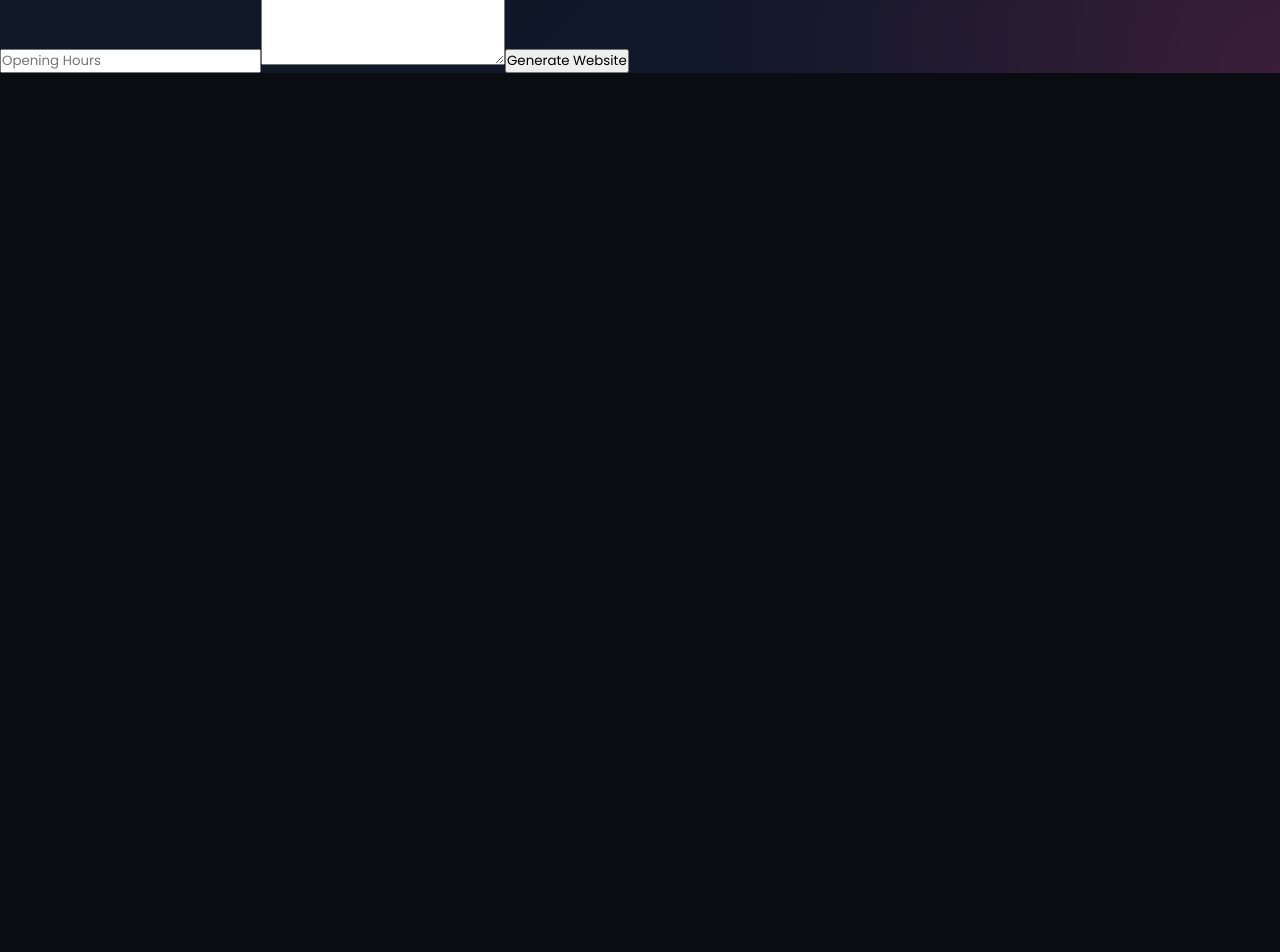
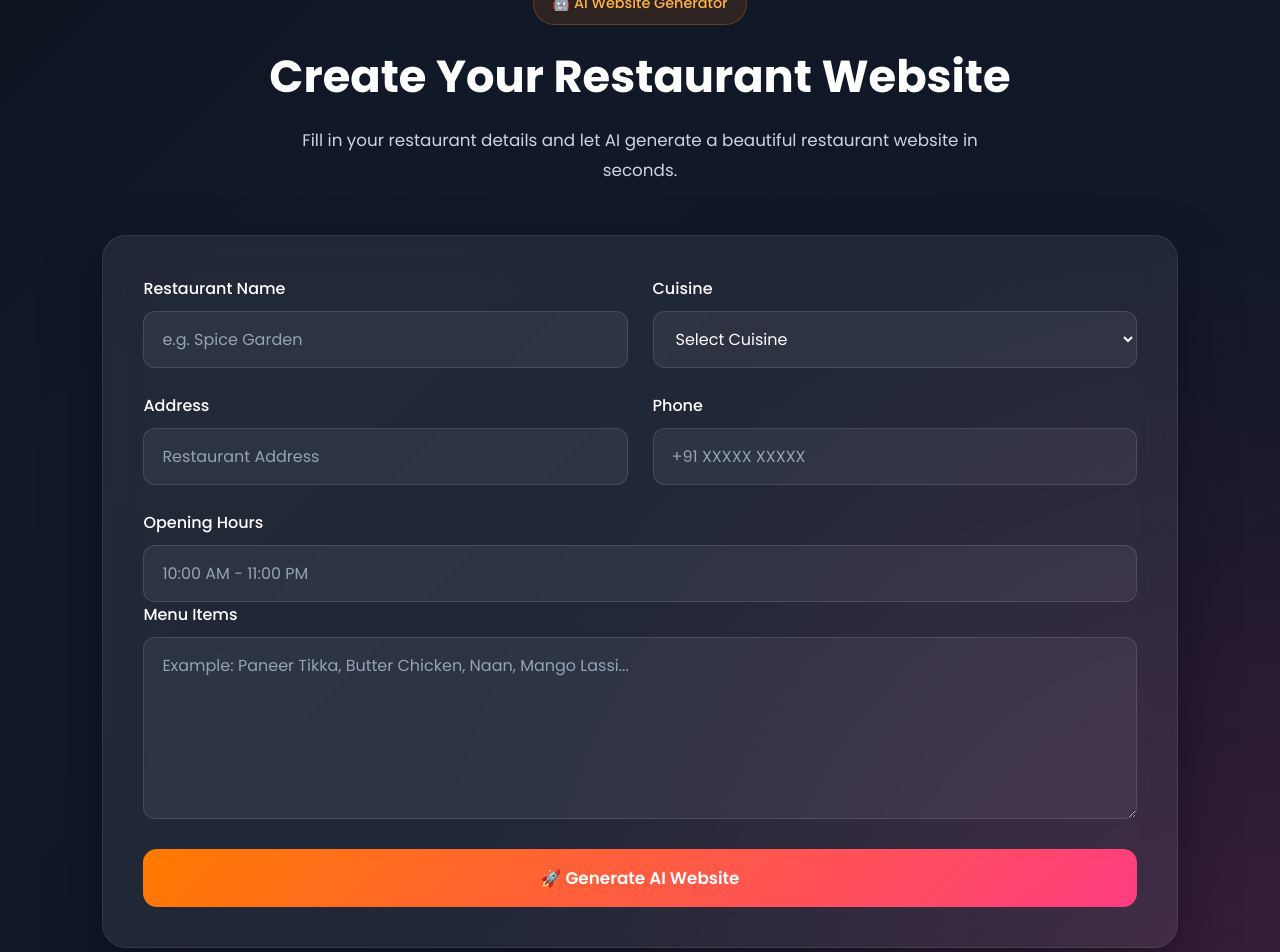
Before and after one commit to rashmita-codes/restaurant-ai-generator, a React (Vite) app in the folder client/: page / in a window 1280 px wide. Shown: the part 1340-2292 px from the top of the page. Before the commit the page ends 1413 px from the top, so only its background shows below. Built offline with nearby package versions, Linux system fonts and the light colour scheme.

Commit message:
Updated Restaurant Form

```diff
--- /dev/null
+++ b/client/src/components/RestaurantForm.css
@@ -0,0 +1,212 @@
+/* =========================================
+   GENERATOR SECTION
+========================================= */
+
+.generator-section {
+  padding: 100px 8%;
+}
+
+.generator-container {
+  max-width: 1100px;
+  margin: auto;
+}
+
+/* =========================================
+   HEADER
+========================================= */
+
+.generator-header {
+  text-align: center;
+  margin-bottom: 50px;
+}
+
+.generator-badge {
+  display: inline-block;
+  padding: 10px 18px;
+  border-radius: 50px;
+
+  background: rgba(255, 123, 0, 0.12);
+  border: 1px solid rgba(255, 123, 0, 0.3);
+
+  color: #ffb347;
+  font-size: 0.9rem;
+  font-weight: 500;
+
+  margin-bottom: 18px;
+}
+
+.generator-header h2 {
+  font-size: 2.8rem;
+  color: #ffffff;
+  margin-bottom: 15px;
+}
+
+.generator-header p {
+  color: #cbd5e1;
+  max-width: 700px;
+  margin: auto;
+  line-height: 1.8;
+  font-size: 1.05rem;
+}
+
+/* =========================================
+   FORM
+========================================= */
+
+.generator-form {
+  background: rgba(255, 255, 255, 0.07);
+  backdrop-filter: blur(18px);
+
+  border: 1px solid rgba(255, 255, 255, 0.08);
+
+  border-radius: 24px;
+
+  padding: 40px;
+
+  box-shadow: 0 25px 60px rgba(0, 0, 0, 0.35);
+}
+
+/* =========================================
+   GRID
+========================================= */
+
+.input-grid {
+  display: grid;
+  grid-template-columns: repeat(2, 1fr);
+  gap: 25px;
+  margin-bottom: 25px;
+}
+
+.input-group {
+  display: flex;
+  flex-direction: column;
+}
+
+.input-group label {
+  color: #ffffff;
+  font-weight: 500;
+  margin-bottom: 10px;
+}
+
+/* =========================================
+   INPUTS
+========================================= */
+
+.input-group input,
+.input-group textarea,
+.input-group select {
+  width: 100%;
+
+  padding: 15px 18px;
+
+  border-radius: 12px;
+
+  border: 1px solid rgba(255, 255, 255, 0.12);
+
+  background: rgba(255, 255, 255, 0.06);
+
+  color: white;
+
+  font-size: 1rem;
+
+  outline: none;
+
+  transition: 0.3s;
+}
+
+.input-group textarea {
+  resize: vertical;
+  min-height: 140px;
+}
+
+.input-group input::placeholder,
+.input-group textarea::placeholder {
+  color: #94a3b8;
+}
+
+/* Dropdown */
+
+.input-group select {
+  cursor: pointer;
+}
+
+.input-group select option {
+  background: #111827;
+  color: white;
+}
+
+/* Focus */
+
+.input-group input:focus,
+.input-group textarea:focus,
+.input-group select:focus {
+  border-color: #ff7b00;
+
+  box-shadow: 0 0 0 4px rgba(255, 123, 0, 0.15);
+}
+
+/* =========================================
+   BUTTON
+========================================= */
+
+.generate-btn {
+  width: 100%;
+
+  margin-top: 30px;
+
+  padding: 16px;
+
+  border: none;
+
+  border-radius: 14px;
+
+  background: linear-gradient(
+    135deg,
+    #ff7b00,
+    #ff3d81
+  );
+
+  color: white;
+
+  font-size: 1.05rem;
+
+  font-weight: 600;
+
+  cursor: pointer;
+
+  transition: 0.3s;
+}
+
+.generate-btn:hover:not(:disabled) {
+  transform: translateY(-3px);
+
+  box-shadow: 0 18px 35px rgba(255, 123, 0, 0.35);
+}
+
+.generate-btn:disabled {
+  cursor: not-allowed;
+  opacity: 0.7;
+}
+
+/* =========================================
+   RESPONSIVE
+========================================= */
+
+@media (max-width: 900px) {
+
+  .generator-section {
+    padding: 70px 20px;
+  }
+
+  .generator-header h2 {
+    font-size: 2.2rem;
+  }
+
+  .input-grid {
+    grid-template-columns: 1fr;
+  }
+
+  .generator-form {
+    padding: 25px;
+  }
+}
--- a/client/src/components/RestaurantForm.jsx
+++ b/client/src/components/RestaurantForm.jsx
@@ -1,6 +1,9 @@
 import { useState } from "react";
+import "./RestaurantForm.css";
 
 function RestaurantForm({ generateWebsite }) {
+  const [loading, setLoading] = useState(false);
+
   const [formData, setFormData] = useState({
     restaurantName: "",
     cuisine: "",
@@ -11,74 +14,163 @@ function RestaurantForm({ generateWebsite }) {
   });
 
   const handleChange = (e) => {
-    setFormData({
-      ...formData,
+    setFormData((prev) => ({
+      ...prev,
       [e.target.name]: e.target.value,
-    });
+    }));
   };
 
-  const handleSubmit = (e) => {
+  const handleSubmit = async (e) => {
     e.preventDefault();
-    generateWebsite(formData);
+
+    setLoading(true);
+
+    try {
+      await generateWebsite(formData);
+    } finally {
+      setLoading(false);
+    }
   };
 
   return (
-    <section className="prompt-section">
-      <h2>Create Your Restaurant Website</h2>
+    <section className="generator-section" id="generator">
 
-      <form onSubmit={handleSubmit} className="prompt-form">
+      <div className="generator-container">
+
+        <div className="generator-header">
+
+          <span className="generator-badge">
+            🤖 AI Website Generator
+          </span>
+
+          <h2>
+            Create Your Restaurant Website
+          </h2>
+
+          <p>
+            Fill in your restaurant details and let AI generate a
+            beautiful restaurant website in seconds.
+          </p>
+
+        </div>
+
+        <form className="generator-form" onSubmit={handleSubmit}>
+
+          <div className="input-grid">
+
+            <div className="input-group">
+              <label>Restaurant Name</label>
               <input
                 type="text"
                 name="restaurantName"
-          placeholder="Restaurant Name"
+                placeholder="e.g. Spice Garden"
                 value={formData.restaurantName}
                 onChange={handleChange}
+                required
               />
+            </div>
 
-        <input
-          type="text"
+            <div className="input-group">
+              <label>Cuisine</label>
+
+              <select
                 name="cuisine"
-          placeholder="Cuisine"
                 value={formData.cuisine}
                 onChange={handleChange}
-        />
+                required
+              >
+                <option value="">Select Cuisine</option>
+
+                <option>Indian</option>
+                <option>Italian</option>
+                <option>Chinese</option>
+                <option>Mexican</option>
+                <option>Japanese</option>
+                <option>Thai</option>
+                <option>French</option>
+                <option>American</option>
+                <option>Cafe</option>
+                <option>Bakery</option>
+
+              </select>
+
+            </div>
+
+          </div>
+
+          <div className="input-grid">
+
+            <div className="input-group">
+              <label>Address</label>
 
               <input
                 type="text"
                 name="address"
-          placeholder="Address"
+                placeholder="Restaurant Address"
                 value={formData.address}
                 onChange={handleChange}
+                required
               />
+
+            </div>
+
+            <div className="input-group">
+              <label>Phone</label>
 
               <input
                 type="text"
                 name="phone"
-          placeholder="Phone Number"
+                placeholder="+91 XXXXX XXXXX"
                 value={formData.phone}
                 onChange={handleChange}
               />
 
+            </div>
+
+          </div>
+
+          <div className="input-group">
+
+            <label>Opening Hours</label>
+
             <input
               type="text"
               name="hours"
-          placeholder="Opening Hours"
+              placeholder="10:00 AM - 11:00 PM"
               value={formData.hours}
               onChange={handleChange}
             />
 
+          </div>
+
+          <div className="input-group">
+
+            <label>Menu Items</label>
+
             <textarea
               rows="6"
               name="menu"
-          placeholder="Menu Items"
+              placeholder="Example: Paneer Tikka, Butter Chicken, Naan, Mango Lassi..."
               value={formData.menu}
               onChange={handleChange}
             />
 
-        <button type="submit">
-          Generate Website
+          </div>
+
+          <button
+            className="generate-btn"
+            type="submit"
+            disabled={loading}
+          >
+            {loading
+              ? "⏳ Generating Website..."
+              : "🚀 Generate AI Website"}
           </button>
+
         </form>
+
+      </div>
+
     </section>
   );
 }
```
Lines whose indentation alone changed are shown as unchanged.
